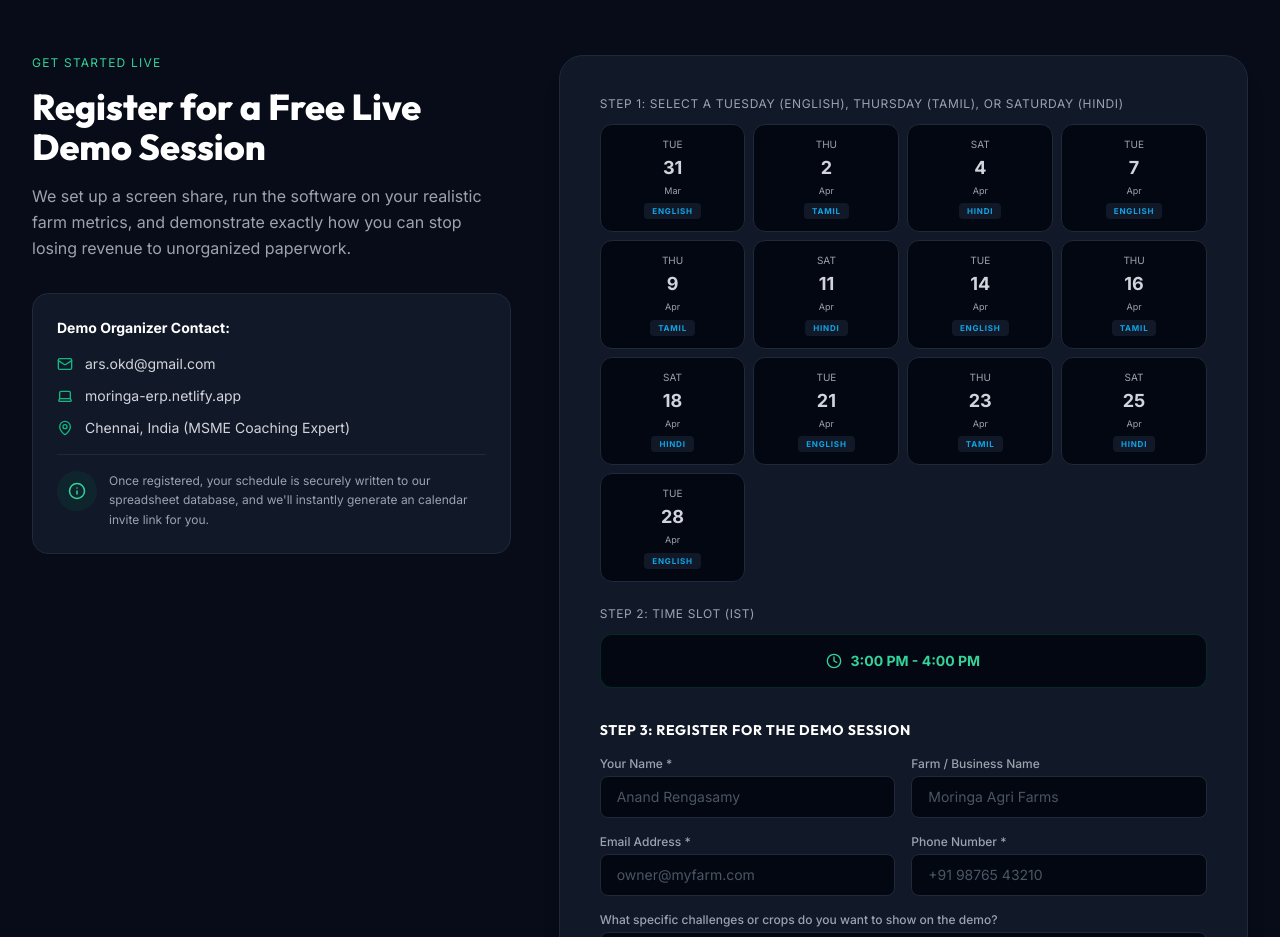
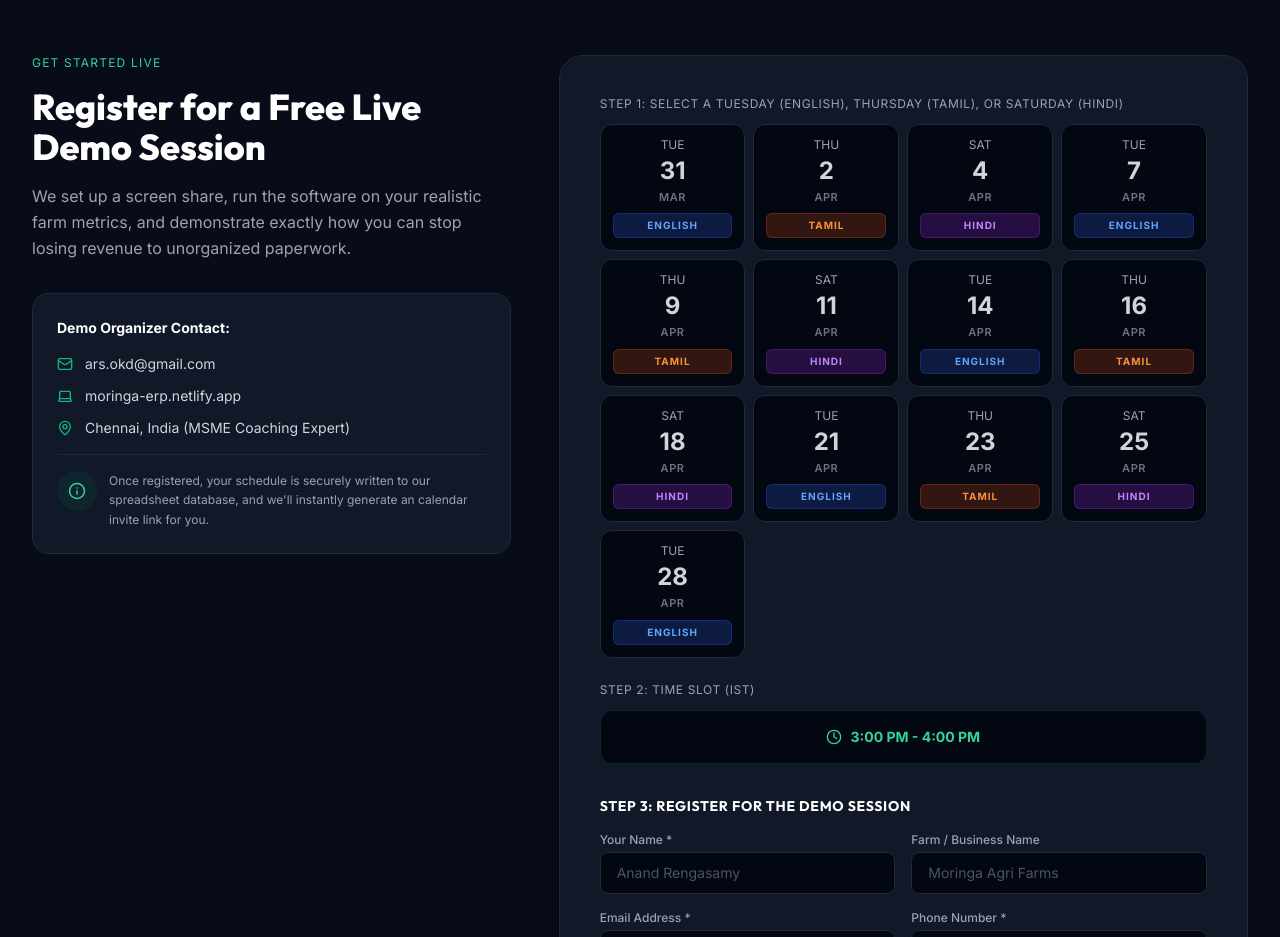
Before and after one commit to arsokd/Analytics-Spire, a React (Vite) app: page /moringa in a window 1280 px wide. Shown: the part 2540-3477 px from the top of the page. Built offline with nearby package versions, Linux system fonts and the light colour scheme; no server answers.

Commit message:
feat: add language-specific styling to date picker
Update date selection UI to use distinct color schemes based on the selected language (English, Tamil, or Hindi) to improve accessibility and visual clarity.

```diff
--- a/pages/MoringaLandingPage.tsx
+++ b/pages/MoringaLandingPage.tsx
@@ -554,9 +554,19 @@ export const MoringaLandingPage: React.FC = () => {
                       {availableDates.map((date, idx) => {
                         const isSelected = selectedDate?.toDateString() === date.toDateString();
                         let language = '';
-                        if (date.getDay() === 2) language = 'English';
-                        if (date.getDay() === 4) language = 'Tamil';
-                        if (date.getDay() === 6) language = 'Hindi';
+                        let langColorClass = '';
+                        if (date.getDay() === 2) {
+                          language = 'English';
+                          langColorClass = isSelected ? 'bg-white text-blue-700' : 'bg-blue-900/40 text-blue-400 border border-blue-800/50';
+                        }
+                        if (date.getDay() === 4) {
+                          language = 'Tamil';
+                          langColorClass = isSelected ? 'bg-white text-orange-700' : 'bg-orange-900/40 text-orange-400 border border-orange-800/50';
+                        }
+                        if (date.getDay() === 6) {
+                          language = 'Hindi';
+                          langColorClass = isSelected ? 'bg-white text-purple-700' : 'bg-purple-900/40 text-purple-400 border border-purple-800/50';
+                        }
 
                         return (
                           <button
@@ -565,18 +575,18 @@ export const MoringaLandingPage: React.FC = () => {
                             onClick={() => {
                               setSelectedDate(date);
                             }}
-                            className={`p-3 rounded-xl border text-center transition-all flex flex-col items-center justify-center ${isSelected ? 'bg-emerald-600 border-emerald-500 text-white font-bold shadow' : 'bg-gray-950 border-gray-800 text-gray-300 hover:border-gray-700'}`}
+                            className={`p-3 rounded-xl border text-center transition-all flex flex-col items-center justify-center ${isSelected ? 'bg-emerald-600 border-emerald-500 text-white font-bold shadow-lg scale-105' : 'bg-gray-950 border-gray-800 text-gray-300 hover:border-gray-600 hover:bg-gray-900'}`}
                           >
-                            <div className={`text-[10px] font-mono uppercase ${isSelected ? 'text-emerald-100' : 'text-gray-400'}`}>
+                            <div className={`text-xs font-mono uppercase ${isSelected ? 'text-emerald-100' : 'text-gray-400'}`}>
                               {date.toLocaleDateString('en-IN', { weekday: 'short' })}
                             </div>
-                            <div className="text-lg font-extrabold mt-0.5">
+                            <div className="text-2xl font-extrabold mt-0.5">
                               {date.getDate()}
                             </div>
-                            <div className={`text-[9px] mt-0.5 ${isSelected ? 'text-emerald-200' : 'text-gray-400'}`}>
+                            <div className={`text-[11px] mt-0.5 uppercase tracking-wider font-semibold ${isSelected ? 'text-emerald-100' : 'text-gray-500'}`}>
                               {date.toLocaleDateString('en-IN', { month: 'short' })}
                             </div>
-                            <div className={`mt-1.5 px-2 py-0.5 rounded text-[8px] font-bold uppercase tracking-widest ${isSelected ? 'bg-white text-emerald-700' : 'bg-gray-900 text-brand-500'}`}>
+                            <div className={`mt-2 px-2.5 py-1 rounded-md text-[10px] font-bold uppercase tracking-widest w-full text-center ${langColorClass}`}>
                               {language}
                             </div>
                           </button>
```
